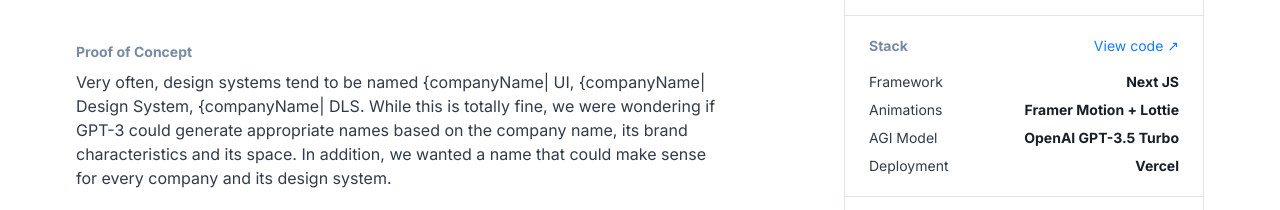
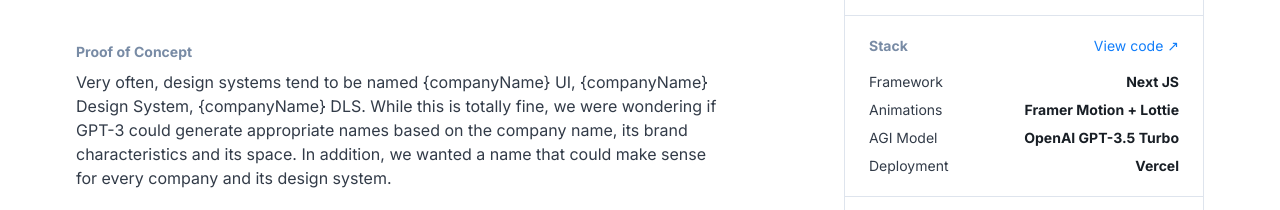
Before and after one commit to yannglt/not-boring-ds-names, a Next.js app: page /about in a window 1280 px wide. Shown: the part 742-952 px from the top of the page. Built offline with nearby package versions, Linux system fonts and the light colour scheme.

Commit message:
Fix wrong html code closing bracket

```diff
--- a/pages/about.tsx
+++ b/pages/about.tsx
@@ -23,7 +23,7 @@ export default function About() {
         <Layout>
           <main>
             <div className={about.hero}>
-                <h1 className="heading-1 text-high-emphasis">Built by Specify<span className={about.icon + " " + about.specify}></span><br/>Powered by OpenAI GPT-3<span className={about.icon + " " + about.openai}></span>and Vercel Edge Functions<span className={about.icon + " " + about.vercel}></span>.</h1>
+              <h1 className="heading-1 text-high-emphasis">Built by Specify<span className={about.icon + " " + about.specify}></span><br />Powered by OpenAI GPT-3<span className={about.icon + " " + about.openai}></span>and Vercel Edge Functions<span className={about.icon + " " + about.vercel}></span>.</h1>
             </div>
             <motion.div
               className={about.content}
@@ -39,7 +39,7 @@ export default function About() {
                 </div>
                 <div className={about.storyPart}>
                   <h2 className="body-2-l text-low-emphasis">Proof of Concept</h2>
-                    <p className="body-1-s text-medium-emphasis">Very often, design systems tend to be named &#123;companyName&#124; UI, &#123;companyName&#124; Design System, &#123;companyName&#124; DLS. While this is totally fine, we were wondering if GPT-3 could generate appropriate names based on the company name, its brand characteristics and its space. In addition, we wanted a name that could make sense for every company and its design system.</p>
+                  <p className="body-1-s text-medium-emphasis">Very often, design systems tend to be named &#123;companyName&#125; UI, &#123;companyName&#125; Design System, &#123;companyName&#125; DLS. While this is totally fine, we were wondering if GPT-3 could generate appropriate names based on the company name, its brand characteristics and its space. In addition, we wanted a name that could make sense for every company and its design system.</p>
                   <p className="body-1-s text-medium-emphasis">After playing a bit with ChatGPT to see if that could be interesting, we created a proof of concept resulting in a simple Next JS app with three input fields, a button, and a result displayed in a way too big font size, set in Inter (of course).</p>
                 </div>
                 <div className={about.storyPart}>
@@ -92,8 +92,8 @@ export default function About() {
                   <p className="body-2-s text-low-emphasis">Specify is a design system infrastructure for modern teams. With Specify, product teams release better experiences faster while staying in-line with their company standards.</p>
                   <Link className="button button-medium button-secondary" href="https://specifyapp.com" target="_blank">Learn more
                     <svg width="20" height="20" viewBox="0 0 20 20" fill="none" xmlns="http://www.w3.org/2000/svg">
-                        <path d="M11.3 3.75146C11.3 4.16568 11.6358 4.50146 12.05 4.50146H14.4393L8.46967 10.4711C8.17678 10.764 8.17678 11.2389 8.46967 11.5318C8.76256 11.8247 9.23744 11.8247 9.53033 11.5318L15.5 5.56213V7.95146C15.5 8.36568 15.8358 8.70146 16.25 8.70146C16.6642 8.70146 17 8.36568 17 7.95146V3.75146C17 3.33725 16.6642 3.00146 16.25 3.00146H12.05C11.6358 3.00146 11.3 3.33725 11.3 3.75146Z"/>
-                        <path d="M5.75 5.25146C4.23122 5.25146 3 6.48268 3 8.00146V14.2515C3 15.7702 4.23122 17.0015 5.75 17.0015H12.25C13.7688 17.0015 15 15.7702 15 14.2515V11.0015C15 10.5873 14.6642 10.2515 14.25 10.2515C13.8358 10.2515 13.5 10.5873 13.5 11.0015V14.2515C13.5 14.9418 12.9404 15.5015 12.25 15.5015H5.75C5.05964 15.5015 4.5 14.9418 4.5 14.2515V8.00146C4.5 7.31111 5.05964 6.75146 5.75 6.75146H9C9.41421 6.75146 9.75 6.41568 9.75 6.00146C9.75 5.58725 9.41421 5.25146 9 5.25146H5.75Z"/>
+                      <path d="M11.3 3.75146C11.3 4.16568 11.6358 4.50146 12.05 4.50146H14.4393L8.46967 10.4711C8.17678 10.764 8.17678 11.2389 8.46967 11.5318C8.76256 11.8247 9.23744 11.8247 9.53033 11.5318L15.5 5.56213V7.95146C15.5 8.36568 15.8358 8.70146 16.25 8.70146C16.6642 8.70146 17 8.36568 17 7.95146V3.75146C17 3.33725 16.6642 3.00146 16.25 3.00146H12.05C11.6358 3.00146 11.3 3.33725 11.3 3.75146Z" />
+                      <path d="M5.75 5.25146C4.23122 5.25146 3 6.48268 3 8.00146V14.2515C3 15.7702 4.23122 17.0015 5.75 17.0015H12.25C13.7688 17.0015 15 15.7702 15 14.2515V11.0015C15 10.5873 14.6642 10.2515 14.25 10.2515C13.8358 10.2515 13.5 10.5873 13.5 11.0015V14.2515C13.5 14.9418 12.9404 15.5015 12.25 15.5015H5.75C5.05964 15.5015 4.5 14.9418 4.5 14.2515V8.00146C4.5 7.31111 5.05964 6.75146 5.75 6.75146H9C9.41421 6.75146 9.75 6.41568 9.75 6.00146C9.75 5.58725 9.41421 5.25146 9 5.25146H5.75Z" />
                     </svg>
                   </Link>
                 </div>
```
Lines whose indentation alone changed are shown as unchanged.
